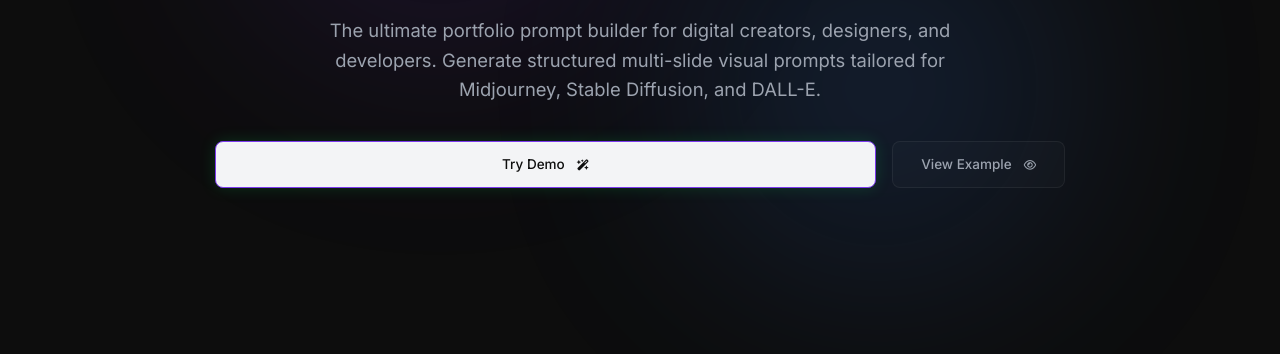
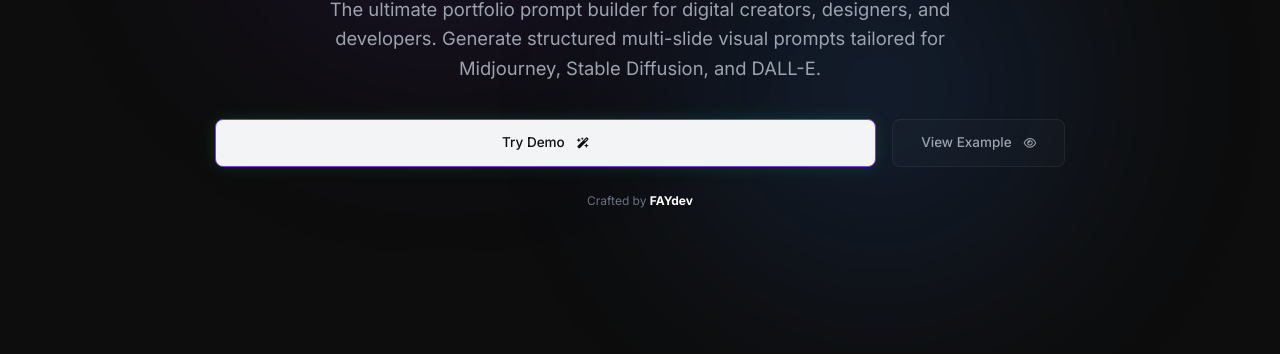
Before and after one commit to FAYnim/Visura, a website: page public/index.html in a window 1280 px wide. Shown: the part 446-800 px from the top of the page. Drawn offline with nearby package versions, Linux system fonts and the light colour scheme.

Commit message:
feat: add hero credit 'Crafted by FAYdev' to landing page

```diff
--- a/public/css/landing.css
+++ b/public/css/landing.css
@@ -1386,3 +1386,18 @@ body {
   box-shadow: 0 16px 40px rgba(0, 0, 0, 0.7), 0 0 20px rgba(255, 255, 255, 0.02);
   border-color: rgba(255, 255, 255, 0.15);
 }
+
+/* ---- Hero Credit ---- */
+.hero-credit {
+  font-size: 12px;
+  color: var(--text-muted);
+  text-align: center;
+  margin-top: 24px;
+  font-weight: 400;
+  opacity: 0;
+  transform: translateY(20px);
+  animation: fade-in-up 0.8s cubic-bezier(0.16, 1, 0.3, 1) 0.6s forwards;
+}
+.hero-credit strong {
+  color: #ffffff;
+}
--- a/public/index.html
+++ b/public/index.html
@@ -102,6 +102,7 @@
           View Example <i class="fa-regular fa-eye btn-icon-right"></i>
         </a>
       </div>
+      <p class="hero-credit animate-fade-in-up-delay-2">Crafted by <strong>FAYdev</strong></p>
     </div>
   </section>
 
```
